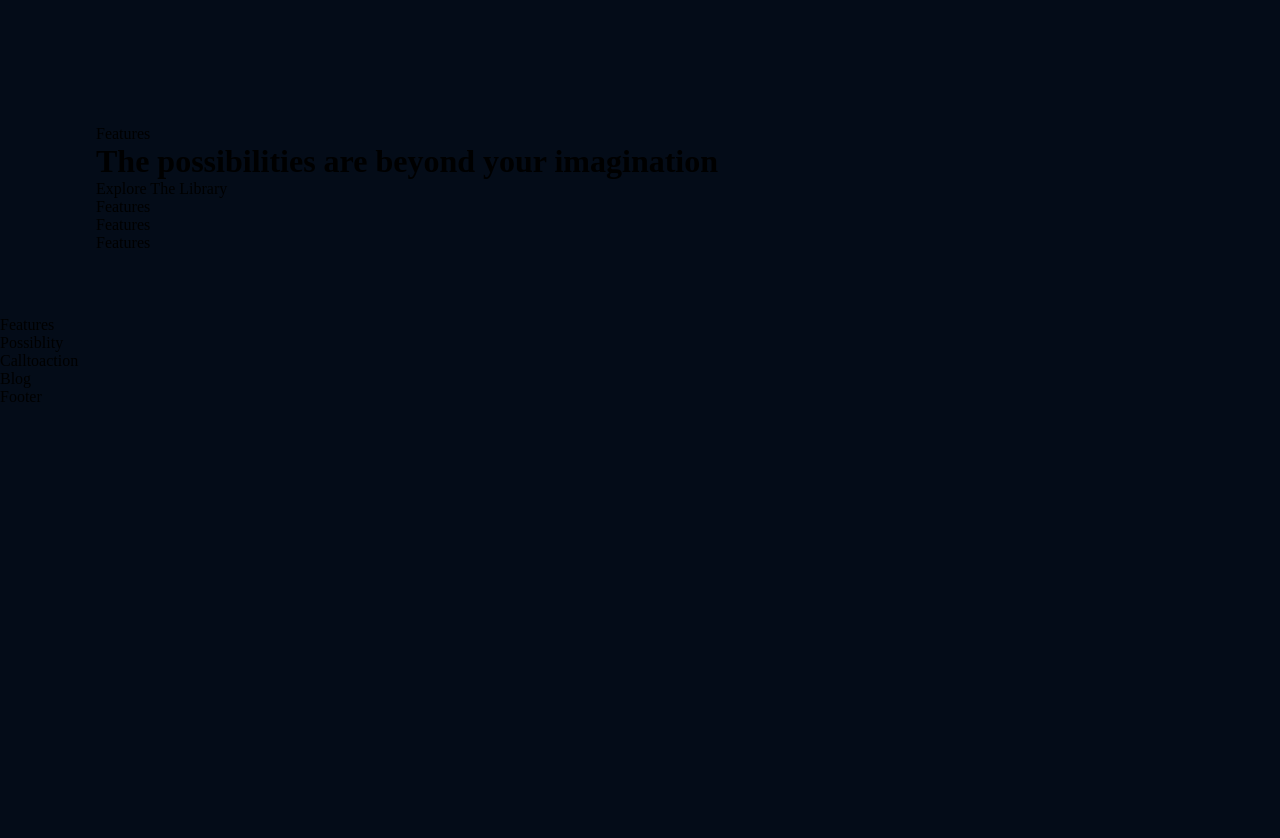
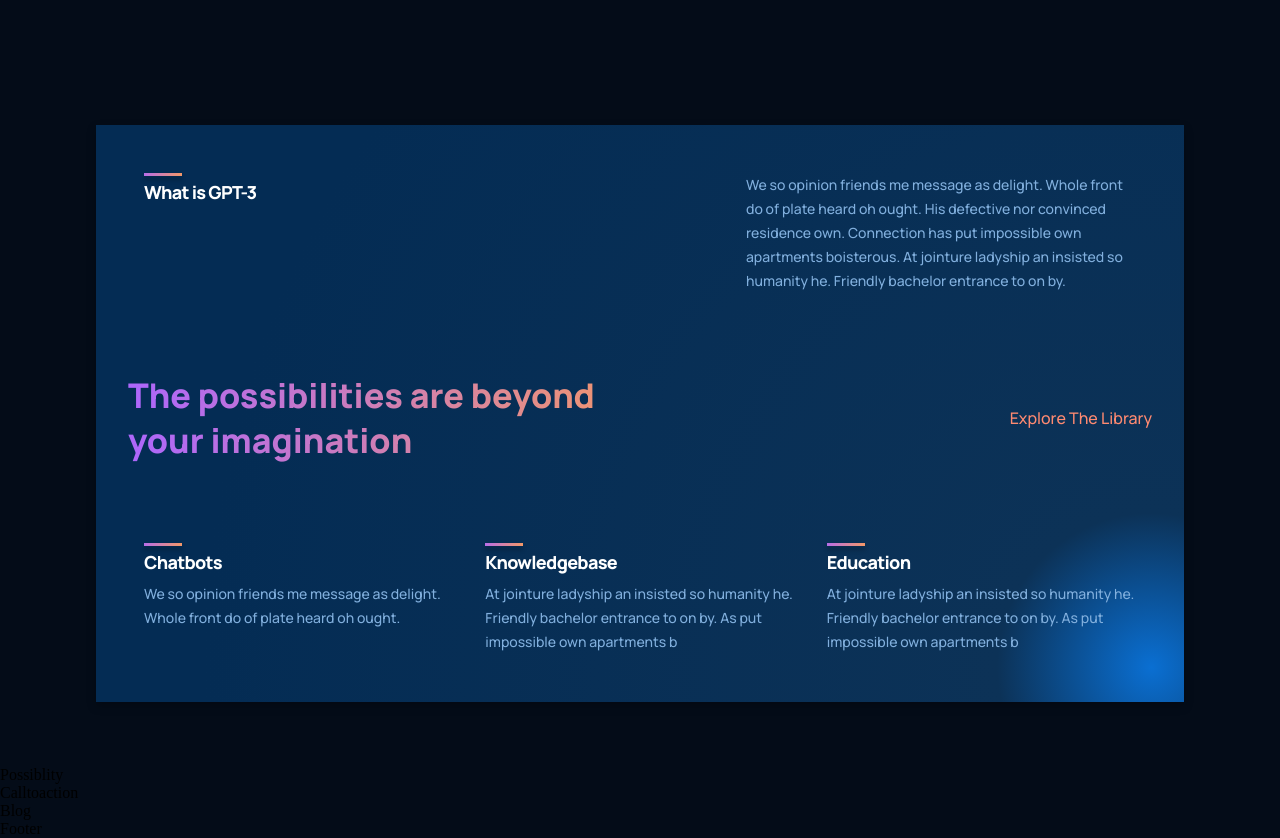
Before and after one commit to Nithya-sreenithi-M/nsn-gpt, a React (Create React App) app: page / in a window 1280 px wide. Shown: the part 780-1618 px from the top of the page. Before the commit the page ends 1186 px from the top, so only its background shows below. Built offline with nearby package versions, Linux system fonts and the light colour scheme.

Commit message:
components/feature.css and .jsx is completed

```diff
--- a/Notes.HTML
+++ b/Notes.HTML
@@ -7,6 +7,7 @@
 </head>
 <body>
 	<ol>
+		<li>use W3 school try and run to check/clear css doubts</li>
 		<li>To host the portfolio, you can use a hostinger hosting service.</li>
 		<li>npx create-react-app ./ - to create a react app in the folder (nsn-gpt folder)(works only when node is installed)</li>
 		<li>public - has index.html , src has index.js(renders components to root div in index.html). </li>
--- a/src/components/feature/Feature.jsx
+++ b/src/components/feature/Feature.jsx
@@ -1,10 +1,16 @@
-import React from "react";
-import './feature.css'
-const Feature = () =>{
-    return(<div>
+import React from 'react';
+import './feature.css';
 
-
-        </div>)
-}
+const Feature = ({ title, text }) => (
+  <div className="gpt3__features-container__feature">
+    <div className="gpt3__features-container__feature-title">
+      <div />
+      <h1>{title}</h1>
+    </div>
+    <div className="gpt3__features-container_feature-text">
+      <p>{text}</p>
+    </div>
+  </div>
+);
 
 export default Feature;
--- a/src/components/feature/feature.css
+++ b/src/components/feature/feature.css
@@ -0,0 +1,62 @@
+.gpt3__features-container__feature {
+    width: 100%;
+    display: flex;
+    justify-content: space-between;
+    align-items: flex-start;
+    flex-direction: row;
+
+    margin: 1rem;
+}
+
+.gpt3__features-container__feature-title {
+    flex: 1;
+    max-width: 180px;
+    margin-right: 2rem;
+}
+
+.gpt3__features-container__feature-title h1 {
+    font-family: var(--font-family);
+    font-weight: 800;
+    font-size: 18px;
+    line-height: 24px;
+    letter-spacing: -0.04em;
+    color: #fff;
+}
+
+.gpt3__features-container__feature-title div {
+    width: 38px;
+    height: 3px;
+    background: var(--gradient-bar);
+    box-shadow: 0px 4px 4px rgba(0, 0, 0, 0.25);
+    margin-bottom: 0.25rem;
+}
+
+.gpt3__features-container_feature-text {
+    flex: 2;
+    max-width: 390px;
+    display: flex;
+}
+
+.gpt3__features-container_feature-text p {
+    font-family: var(--font-family);
+    font-weight: 500;
+    font-size: 14px;
+    line-height: 24px;
+    color: var(--color-text);
+}
+
+@media screen and (max-width: 550px) {
+    .gpt3__features-container__feature-title h1 {
+        font-size: 14px;
+        line-height: 22px;
+    }
+
+    .gpt3__features-container_feature-text p {
+        font-size: 12px;
+        line-height: 20px;
+    }
+
+    .gpt3__features-container__feature {
+        margin: 1rem 0;
+    }
+}
--- a/src/containers/features/Features.jsx
+++ b/src/containers/features/Features.jsx
@@ -4,11 +4,10 @@
 //give style to the component
 import './features.css'
 const Features = () =>{
-    return(<div>
-        Features
+    return(
 
-
-        </div>)
+        <div>
+        </div>
+    )
 }
-
 export default Features;
--- a/src/containers/whatgpt/Whatgpt.jsx
+++ b/src/containers/whatgpt/Whatgpt.jsx
@@ -3,7 +3,7 @@
 
 //give style to the component
 import './whatgpt.css'
-import Features from '../features/Features'
+import Feature from '../../components/feature/Feature'
 const Whatgpt  = () =>{
     return(
         <div className="gpt3__whatgpt3 section__margin" id="whgpt3">
@@ -11,18 +11,18 @@
                 {/*what is GPT-3, chatbots, knowledgebase and education has same kind of feature.
                     Lets define them under feature component and reuse them.
             */}
-            <Features/>
+            <Feature title="What is GPT-3" text="We so opinion friends me message as delight. Whole front do of plate heard oh ought. His defective nor convinced residence own. Connection has put impossible own apartments boisterous. At jointure ladyship an insisted so humanity he. Friendly bachelor entrance to on by."/>
             </div>
             <div className="gpt3__whatgpt3-heading">
-                <h1 className="gradient-text">
+                <h1 className="gradient__text">
                 The possibilities are beyond your imagination
                 </h1>
                 <p>Explore The Library</p>
             </div>
             <div className="gpt3__whatgpt3-container">
-                <Features/>
-                <Features/>
-                <Features/>
+                <Feature title="Chatbots" text="We so opinion friends me message as delight. Whole front do of plate heard oh ought. "/>
+                <Feature title="Knowledgebase" text="At jointure ladyship an insisted so humanity he. Friendly bachelor entrance to on by. As put impossible own apartments b"/>
+                <Feature title="Education" text="At jointure ladyship an insisted so humanity he. Friendly bachelor entrance to on by. As put impossible own apartments b"/>
             </div>
         </div>
     )
--- a/src/containers/whatgpt/whatgpt.css
+++ b/src/containers/whatgpt/whatgpt.css
@@ -0,0 +1,121 @@
+/*we are going to use gradient bg here as well similar to header's*/
+.gpt3__whatgpt3 {
+    display: flex;
+    flex-direction: column;
+
+    padding: 2rem;
+    background: var(--color-footer);
+
+
+      /* ff 3.6+ */
+    background:-moz-radial-gradient(circle at 97% 94%, rgba(10, 111, 210, 1) 0%, rgba(12, 50, 87, 1) 13%, rgba(4, 44, 84, 1) 80%);
+
+    /* safari 5.1+,chrome 10+ */
+    background:-webkit-radial-gradient(circle at 97% 94%, rgba(10, 111, 210, 1) 0%, rgba(12, 50, 87, 1) 13%, rgba(4, 44, 84, 1) 80%);
+
+    /* opera 11.10+ */
+    background:-o-radial-gradient(circle at 97% 94%, rgba(10, 111, 210, 1) 0%, rgba(12, 50, 87, 1) 13%, rgba(4, 44, 84, 1) 80%);
+
+    /* ie 10+ */
+    background:-ms-radial-gradient(circle at 97% 94%, rgba(10, 111, 210, 1) 0%, rgba(12, 50, 87, 1) 13%, rgba(4, 44, 84, 1) 80%);
+
+    /* global 92%+ browsers support */
+    background:radial-gradient(circle at 97% 94%, rgba(10, 111, 210, 1) 0%, rgba(12, 50, 87, 1) 13%, rgba(4, 44, 84, 1) 80%);
+   filter: drop-shadow(0px 4px 4px rgba(0, 0, 0, 0.25));
+
+}
+/*first feature*/
+.gpt3__whatgpt3-feature{
+    display: flex;
+}
+/*3 feature container*/
+.gpt3__whatgpt3-container__feature, .gpt3__whatgpt3-feature{
+    margin: 0;
+}
+.gpt3__whatgpt3-container__feature, .gpt3__whatgpt3-feature-text{
+    max-width: 700px;
+}
+.gpt3__whatgpt3-heading{
+    display: flex;
+    flex-direction: row;
+    justify-content: space-between;
+    align-items: center;
+    margin: 4rem 0 2rem;
+}
+
+.gpt3__whatgpt3-heading h1{
+   font-size: 34px;
+   line-height: 45px;
+   font-weight: 800;
+   max-width: 510px;
+   font-family: var(--font-family);
+}
+
+.gpt3__whatgpt3-heading p{
+    font-family: var(--font-family);
+    font-style: normal;
+    font-weight: 500;
+    font-size: 16px;
+    line-height: 30px;
+    color: var(--color-subtext);
+    cursor: pointer;
+}
+
+.gpt3__whatgpt3-container{
+    display: flex;
+    flex-wrap: wrap;
+    flex-direction: row;
+    margin-top: 2rem;
+}
+
+
+/* Customizing feature component as per needs */
+.gpt3__whatgpt3-container .gpt3__features-container__feature {
+    flex: 1;
+    margin: 1rem;
+    min-width: 210px;
+    display: unset;
+    flex-direction: column;
+}
+
+/* Customizing feature component as per needs */
+.gpt3__whatgpt3-container .gpt3__features-container_feature-text {
+    margin-top: 0.5rem;
+}
+
+@media screen and (max-width: 850px) {
+    .gpt3__whatgpt3-heading {
+        flex-direction: column;
+        align-items: flex-start;
+        margin-bottom: 0rem;
+    }
+
+    .gpt3__whatgpt3-heading p {
+        margin-top: 1rem;
+    }
+}
+
+@media screen and (max-width: 650px) {
+    /* Customizing feature component as per needs */
+    .gpt3__whatgpt3-feature .gpt3__features-container__feature {
+        flex-direction: column;
+    }
+
+    /* Customizing feature component as per needs */
+    .gpt3__whatgpt3-feature .gpt3__features-container_feature-text {
+        margin-top: 0.5rem;
+    }
+
+    .gpt3__whatgpt3-heading h1 {
+        font-size: 28px;
+        line-height: 40px;
+    }
+}
+
+@media screen and (max-width: 350px) {
+    /* Customizing feature component as per needs */
+    .gpt3__whatgpt3-container .gpt3__features-container__feature {
+        margin: 1rem 0;
+        min-width: 100%;
+    }
+}
```
Also changed, not shown: src/containers/features/features.css (+62 -0 lines).
